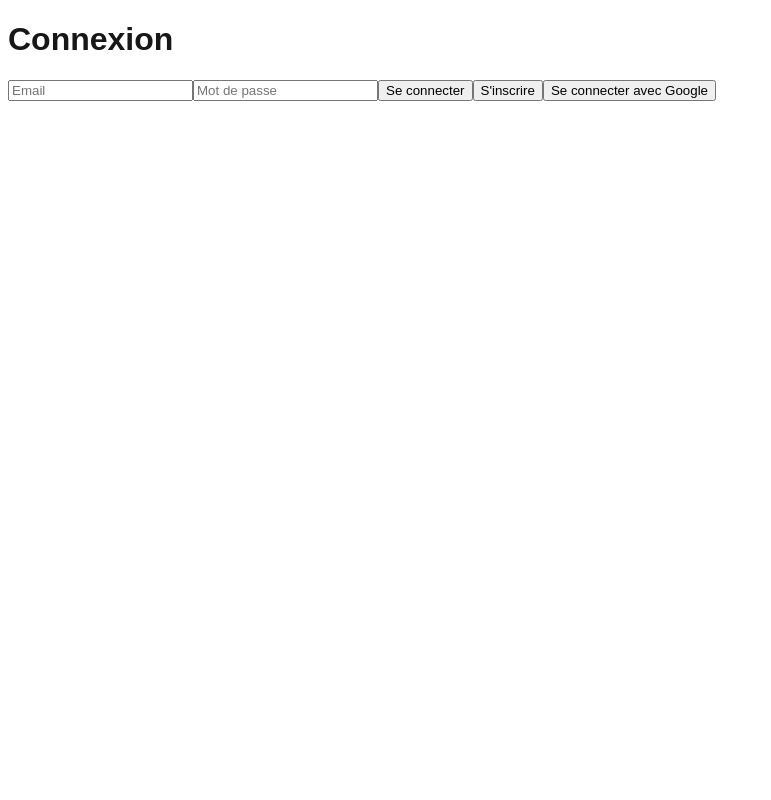
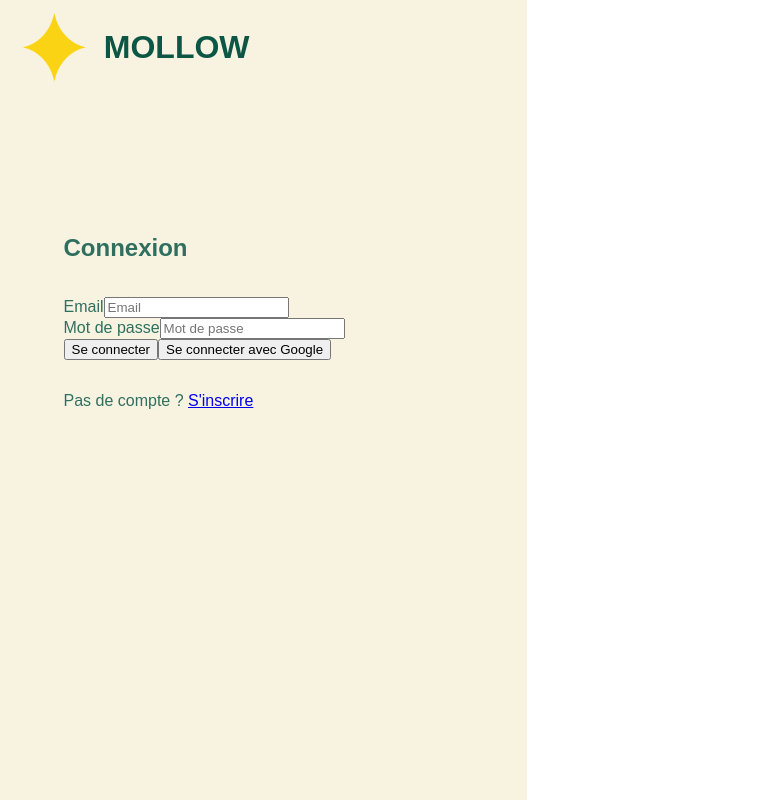
Before and after one commit to Mattbalaise/Molow, a Next.js app: page /auth/signin in a window 1280 px wide. Shown: the whole page, without its empty margins (0-771 px from the left). Built offline with nearby package versions, Linux system fonts and the light colour scheme.

Commit message:
start style signin

```diff
--- /dev/null
+++ b/app/auth/signin/page.css
@@ -0,0 +1,24 @@
+.signin-page{
+    display: grid;
+    grid-template-columns: 0.7fr 1fr;
+    height: 100vh;
+}
+
+.signin-container {
+    display: flex;
+    flex-direction: column;
+    justify-content: center;
+    align-items: center;
+    background-color: #f8f3e1;
+    height: 100%;
+    color: #2f6f5f;
+}
+
+.signin-form {
+    display: flex;
+    flex-direction: column;
+    gap: 1rem;
+    width: 100%;
+    margin-bottom: 10rem;
+    max-width: 400px;
+}
--- a/app/auth/signin/page.tsx
+++ b/app/auth/signin/page.tsx
@@ -1,4 +1,7 @@
 import { signIn, signUp, signInWithGoogle } from '@/server/services/auth.service';
+import Link from 'next/link';
+import './page.css';
+import HeaderAuth from '@/components/headerAuth/page';
 
 export default async function SignInPage({
   searchParams,
@@ -11,16 +14,14 @@ export default async function SignInPage({
     'use server';
     return signIn(
       formData.get('email') as string,
-      formData.get('password') as string,
-      formData.get('redirectTo') as string,
+      formData.get('password') as string
     );
   }
   async function signUpWrapper(formData: FormData) {
     'use server';
     return signUp(
       formData.get('email') as string,
-      formData.get('password') as string,
-      formData.get('redirectTo') as string,
+      formData.get('password') as string
     );
   }
   async function signInWithGoogleWrapper() {
@@ -28,19 +29,39 @@ export default async function SignInPage({
     return signInWithGoogle();
   }
   return (
-    <div>
+  <div className="signin-page">
+    <HeaderAuth />
+    <main className="signin-container">
+      <section className="signin-form">
         <h1>Connexion</h1>
         <form>
-        <input name="email" type="email" placeholder="Email" required />
-        <input name="password" type="password" placeholder="Mot de passe" required />
-        {/* Champ caché pour la redirection */}
+          <div className="form-group">
+            <label htmlFor="email">Email</label>
+            <input id="email" name="email" type="email" placeholder="Email" required />
+          </div>
+          <div className="form-group">
+            <label htmlFor="password">Mot de passe</label>
+            <input id="password" name="password" type="password" placeholder="Mot de passe" required />
+          </div>
           <input type="hidden" name="redirectTo" value={redirectTo} />
-        <button formAction={signInWrapper}>Se connecter</button>
-        <button formAction={signUpWrapper}>S'inscrire</button>
-        <button formNoValidate formAction={signInWithGoogleWrapper}>
+
+          <div className="form-actions">
+            <button formAction={signInWrapper} className="button-primary">
+              Se connecter
+            </button>
+            <button formNoValidate formAction={signInWithGoogleWrapper} className="button-secondary">
               Se connecter avec Google
             </button>
+          </div>
         </form>
+
+        <p>
+          Pas de compte ? <Link href="/auth/signup">S'inscrire</Link>
+        </p>
+      </section>
+
+      <aside className="signin-side" aria-hidden="true" />
+    </main>
   </div>
   );
 }
--- a/app/globals.css
+++ b/app/globals.css
@@ -13,4 +13,5 @@ body {
   background: var(--background);
   color: var(--foreground);
   font-family: Arial, Helvetica, sans-serif;
+  margin: 0;
 }
--- a/app/layout.tsx
+++ b/app/layout.tsx
@@ -24,7 +24,7 @@ export default function RootLayout({
 }>) {
   return (
     <html lang="en" className={`${geistSans.variable} ${geistMono.variable} h-full antialiased`}>
-      <body className="flex min-h-full flex-col">{children}</body>
+      <body>{children}</body>
     </html>
   );
 }
--- /dev/null
+++ b/components/headerAuth/page.css
@@ -0,0 +1,23 @@
+/* Header styles */
+.header-page {
+  position: absolute;
+  display: flex;
+  align-items: center;
+  width: 50%;
+  top: 1%;
+  left: 1%;
+  overflow: hidden;
+}
+
+.header-title {
+  position: relative;
+  font-size: 2rem;
+  font-weight: bold;
+  color: #0b5644;
+}
+
+.header-stars {
+  position: relative;
+  margin-right: 1rem;
+  z-index: 1;
+}
--- /dev/null
+++ b/components/headerAuth/page.jsx
@@ -0,0 +1,13 @@
+
+import Image from 'next/image';
+import stars from '@/assets/stars.png';
+import './page.css';
+
+export default function HeaderAuth() {
+    return (
+        <div className="header-page">
+            <Image className="header-stars" src={stars} width={75} height={75} alt="Stars" />
+            <h1 className="header-title">MOLLOW</h1>
+        </div>
+    )
+}
```
Also changed, not shown: app/auth/signup/page.css (+0 -25 lines), app/auth/signup/page.tsx (+2 -6 lines). Lines whose indentation alone changed are shown as unchanged.
